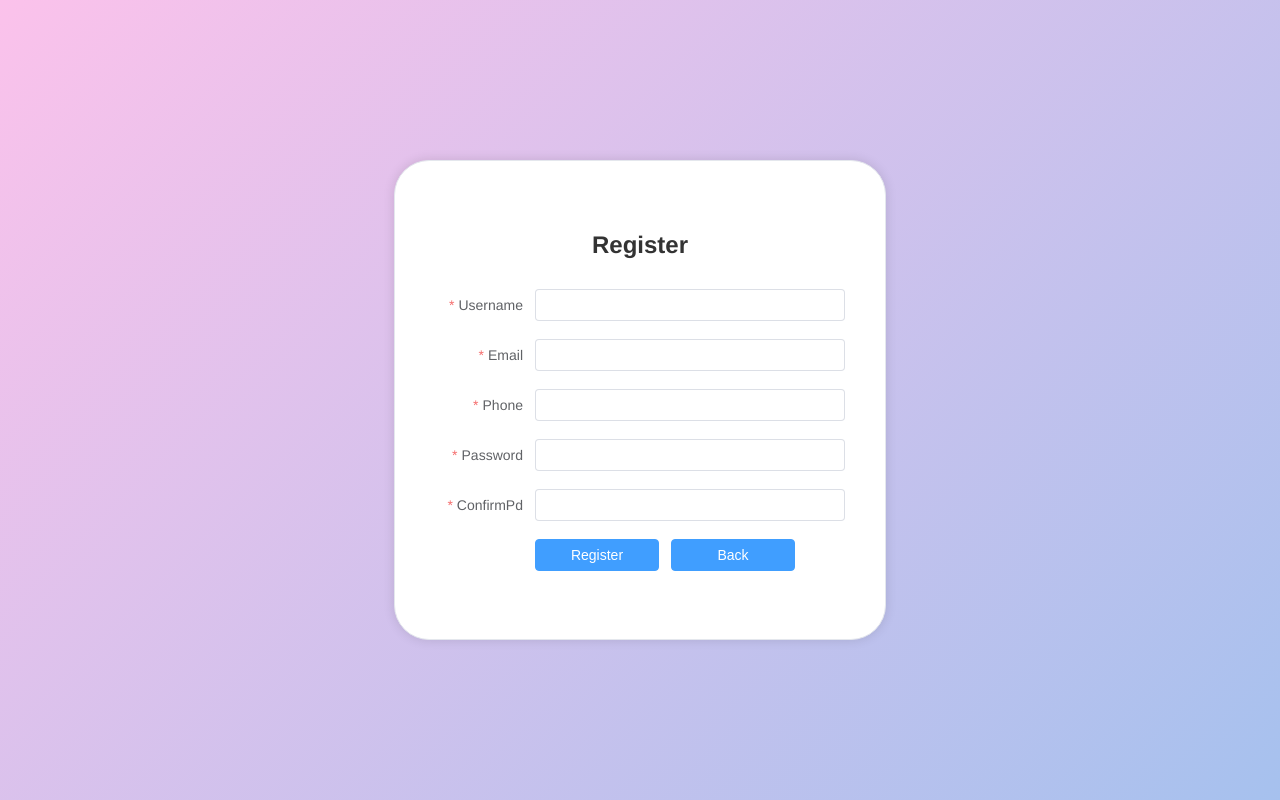
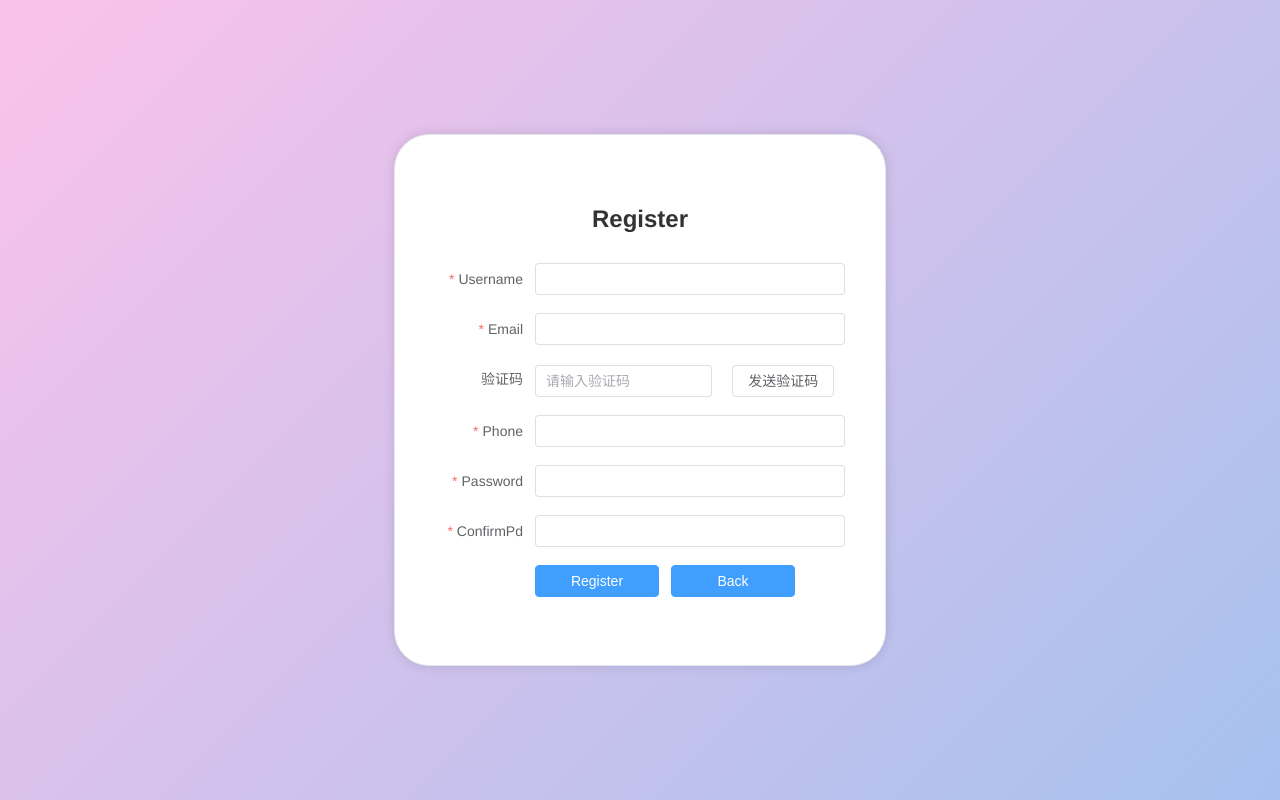
Before and after one commit to Celivra/HaventDecidedVue, a Vue app: page / in a window 1280 px wide. Both pictures are taken after a click on the button "Register". Built offline with nearby package versions, Linux system fonts and the light colour scheme.

Commit message:
update email code field

```diff
--- a/src/main.js
+++ b/src/main.js
@@ -7,7 +7,7 @@ import 'element-plus/dist/index.css'
 
 const app = createApp(App);
 
-axios.defaults.baseURL = 'http://192.168.1.8:8080/api';
+axios.defaults.baseURL = 'http://192.168.1.8:8080';
 app.config.globalProperties.$axios = axios
 
 app.use(router);
--- a/src/view/LoginView.vue
+++ b/src/view/LoginView.vue
@@ -47,7 +47,7 @@ export default {
       }
 
       try{
-        const respon = await axios.post('/login',this.form)
+        const respon = await axios.post('user/login',this.form)
         const result = respon.data
         if(result.success){
           this.messageColor = 'green';
--- a/src/view/RegisterView.vue
+++ b/src/view/RegisterView.vue
@@ -9,6 +9,21 @@
         <el-form-item label="Email" prop="email">
           <el-input v-model="form.email"/>
         </el-form-item>
+
+        <!--ver code-->
+        <el-form-item label="验证码" prop="code">
+          <el-row :gutter="10">
+            <el-col :span="14">
+              <el-input v-model="form.code" placeholder="请输入验证码" />
+            </el-col>
+            <el-col :span="10">
+              <el-button :disabled="countDown > 0" @click="sendCode">
+                {{ countDown > 0 ? `${countDown}s后重试` : '发送验证码' }}
+              </el-button>
+            </el-col>
+          </el-row>
+        </el-form-item>
+
         <el-form-item label="Phone" prop="phone">
           <el-input v-model="form.phone"/>
         </el-form-item>
@@ -40,8 +55,11 @@ export default {
         username: '',
         email: '',
         phone: '',
-        password: ''
+        password: '',
+        code:''
       },
+      countDown:0,
+      timer:null,
       confirmPassword: '',
       message: '',
       messageColor: 'red',
@@ -77,7 +95,7 @@ export default {
       this.$refs.registerForm.validate(async valid => {
         if (!valid) return;
         try{
-          const response = await axios.post('/register', this.form);
+          const response = await axios.post('user/register', this.form);
           const result = response.data;
           if(result.success){
             this.messageColor = 'green';
@@ -92,7 +110,40 @@ export default {
         }
 
       });
-    }
+    },
+    async sendCode() {
+      if (!this.form.email) {
+        this.message = '请先填写邮箱';
+        this.messageColor = 'red';
+        return;
+      }
+// vcio mmnk jfeu sdhd
+      try {
+        const res = await axios.post('api/send-email-code', { email: this.form.email });
+        const result = res.data;
+        if (result.success) {
+          this.messageColor = 'green';
+          this.message = '验证码已发送到邮箱';
+          this.startCountdown();  // 开始倒计时
+        } else {
+          this.messageColor = 'red';
+          this.message = result.message || '发送失败';
+        }
+      } catch (err) {
+        this.messageColor = 'red';
+        this.message = '网络错误，发送失败';
+      }
+    },
+    startCountdown() {
+      this.countDown = 60;
+      this.timer = setInterval(() => {
+        this.countDown--;
+        if (this.countDown <= 0) {
+          clearInterval(this.timer);
+          this.timer = null;
+        }
+      }, 1000);
+    },
   }
 };
 </script>
```
